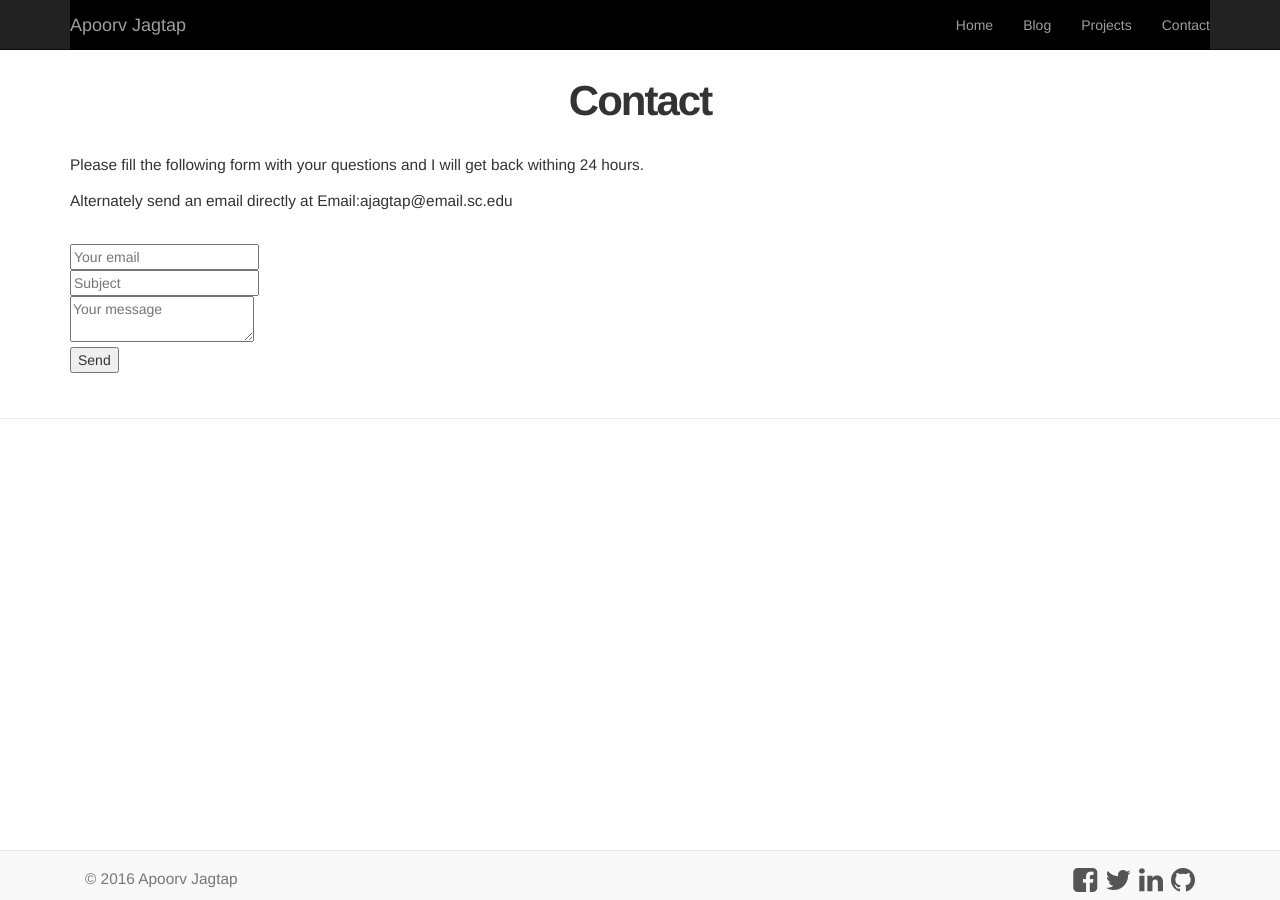
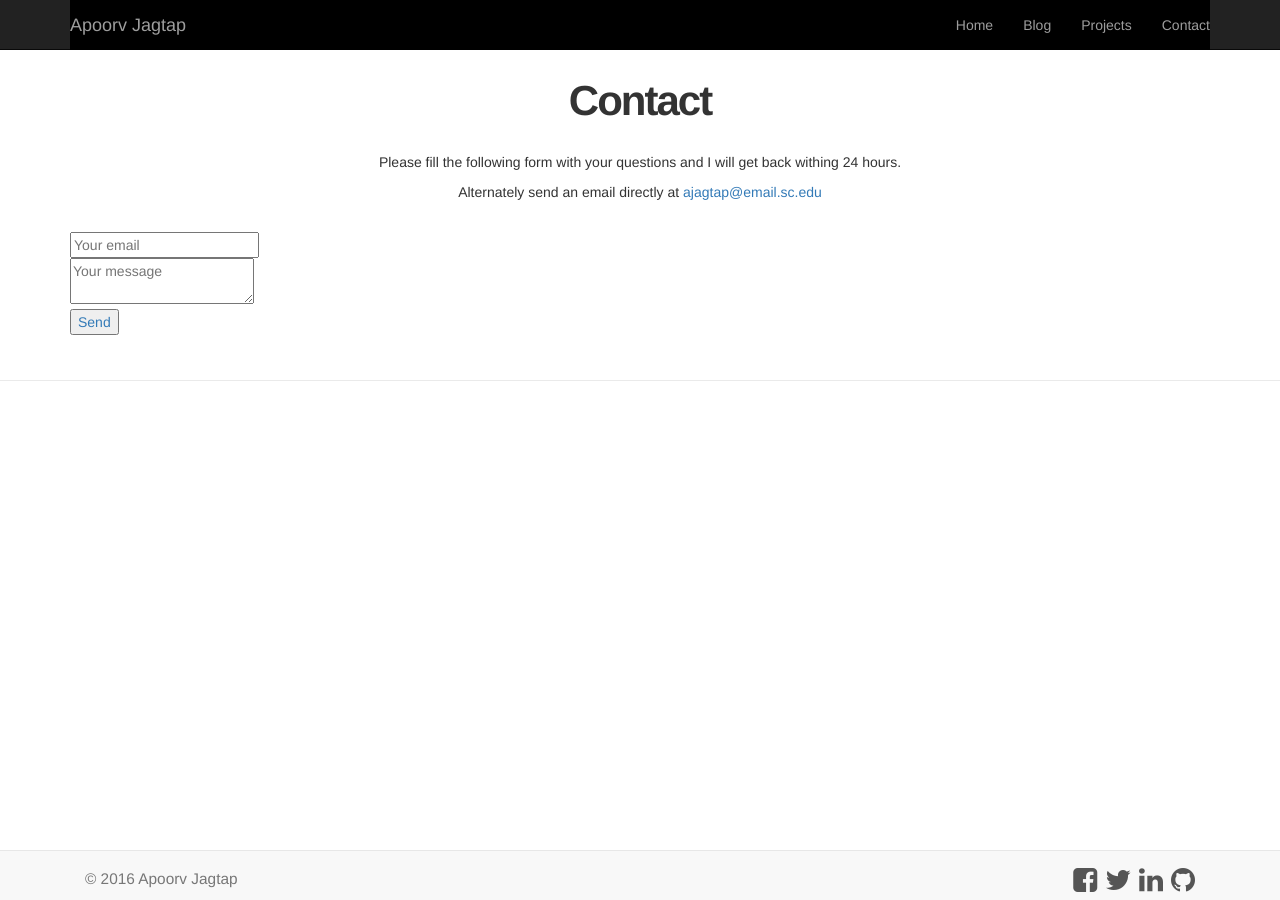
Before and after one commit to apoorv98/apoorv98.github.io, a Jekyll site: the page built from contact/index.html, in a window 1280 px wide. Built offline with Jekyll 4.4.1, drawn with Linux system fonts in a browser that asks for light colours; nearby versions of some CDN libraries.

Commit message:
Updated contact form

```diff
--- a/contact/index.html
+++ b/contact/index.html
@@ -4,11 +4,11 @@ title: Apoorv Jagtap | Contact
 ---
 <div class="container">
 <h1>Contact</h1>
-<p>Please fill the following form with your questions and I will get back withing 24 hours.</p>
-<p> Alternately send an email directly at Email:ajagtap@email.sc.edu</p>
+<p><center>Please fill the following form with your questions and I will get back withing 24 hours.</center></p>
+<p><center> Alternately send an email directly at <a href="mailto:ajagtap@email.sc.edu">ajagtap@email.sc.edu</center></p>
 <!--<p>Email: ajagtap@email.sc.edu</p> -->
 <form method="POST" action="http://formspree.io/ajagtap@email.sc.edu"><br />
-  <input name="email" placeholder="Your email" type="email"><br />
+  <input name="email" placeholder="Your email" type="email" size="><br />
   <input name="subject" placeholder="Subject" type="subject"><br />
   <textarea name="message" placeholder="Your message"></textarea><br />
   <button type="submit">Send</button><br />
```
Also changed, not shown: images/yang_new copy.jpg (deleted).
